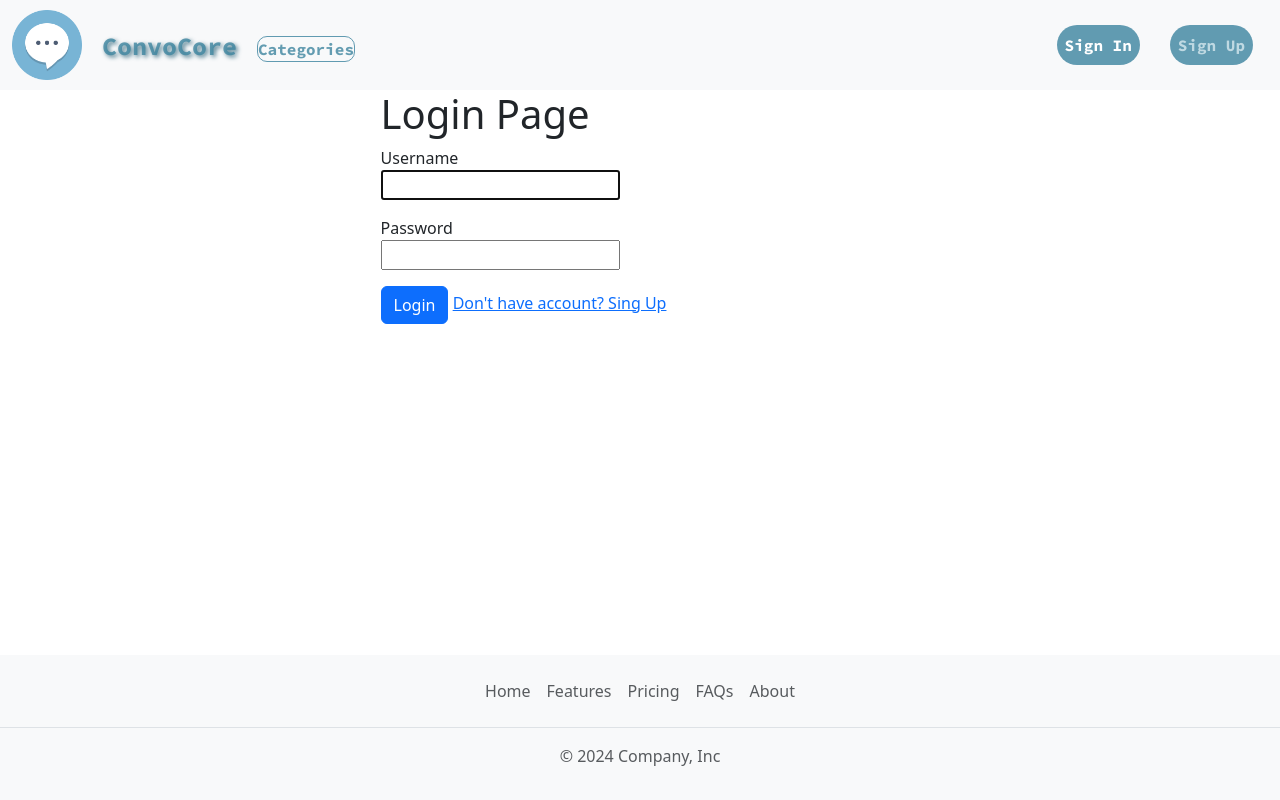
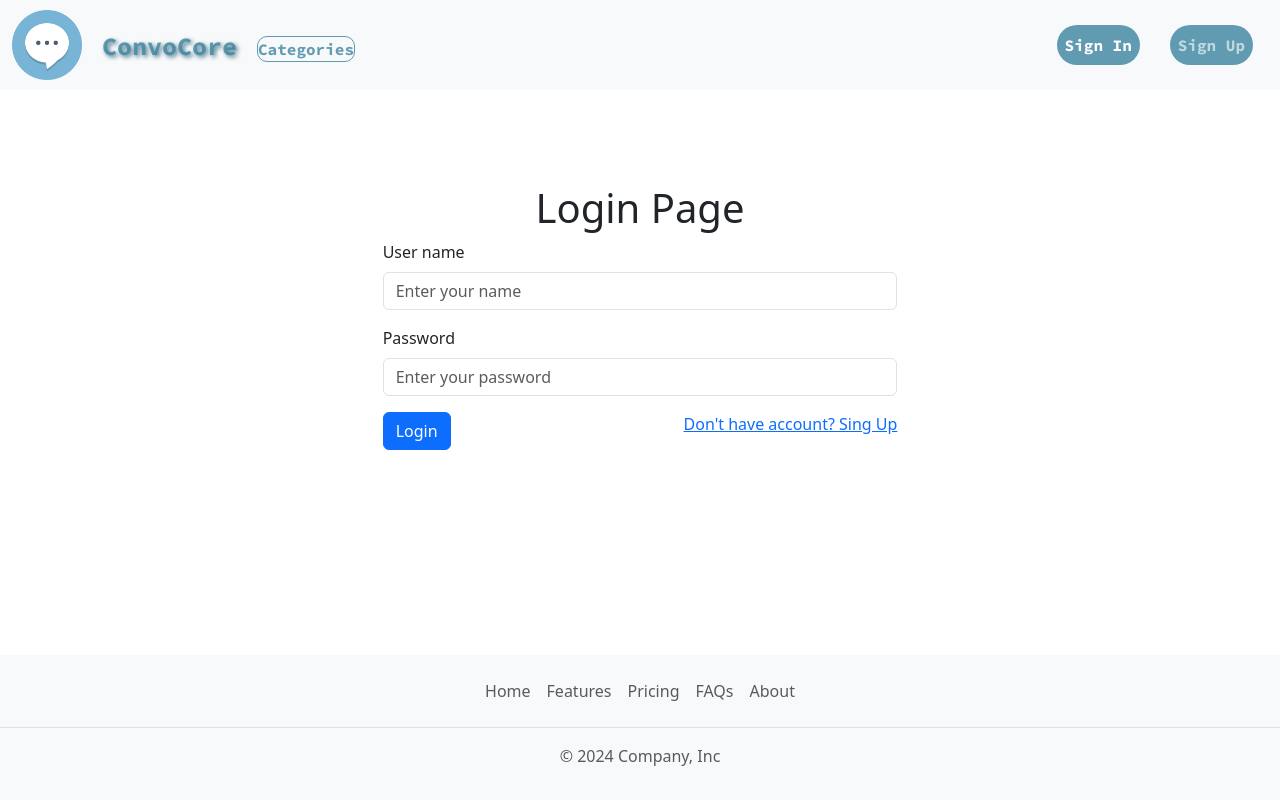
Before and after one commit to DominickUAODS/projectForum, a Django app: page /account/login/ in a window 1280 px wide. Run offline with Django 5.2, Linux system fonts and the light colour scheme; some libraries are stand-ins or nearby versions.

Commit message:
commit before new data

```diff
--- a/ForumApp/templates/registration/login.html
+++ b/ForumApp/templates/registration/login.html
@@ -1,23 +1,35 @@
 {% extends "base.html" %}
 
 {% block login %}
-<div class="container d-flex justify-content-center">
+<div class="container d-flex justify-content-center m-auto">
     <div class="row">
-        <h1>Login Page</h1>
-        <form method="POST" action="">
+        <h1 class="d-flex justify-content-center">Login Page</h1>
+        <form method="POST">
             {% csrf_token %}
+
             <div class="mb-3">
-                <label for="username">Username</label>
-                <div class="">{{ form.username }}</div>
+                <label for="id_username" class="form-label">User name</label>
+                <input type="text" class="form-control" name="username" id="id_username" placeholder="Enter your name" required>
             </div>
 
             <div class="mb-3">
-                <label for="password">Password</label>
-                <div class="">{{ form.password }}</div>
+                <label for="id_password" class="form-label">Password</label>
+                <input type="password" class="form-control" name="password" id="id_password" placeholder="Enter your password" required>
             </div>
 
-            <button class="btn btn-primary" type="submit">Login</button>
-            <a href="{% url 'signup' %}">Don't have account? Sing Up</a>
+            <div class="mb-3 text-danger">
+                {% if form.non_field_errors %}
+                    {% for error in form.non_field_errors %}
+                        <label>{{ error }}</label>
+                    {% endfor %}
+                {% endif %}
+            </div>
+
+            <div class="form-group mb-3 d-flex justify-content-between">
+                <button class="btn btn-primary" type="submit">Login</button>
+                <a href="{% url 'signup' %}">Don't have account? Sing Up</a>
+            </div>
+
         </form>
     </div>
 </div>
--- a/ForumApp/templates/user_profile_details.html
+++ b/ForumApp/templates/user_profile_details.html
@@ -16,6 +16,11 @@
                 <div class="mb-3">
                     <label for="username">Username : </label>
                     {{ form.instance.username }}
+                </div>
+
+                <div class="mb-3">
+                    <label for="email">Email : </label>
+                    {{ form.instance.email }}
                 </div>
 
                 <div class="mb-3">
--- a/ForumApp/templates/user_profile_edit.html
+++ b/ForumApp/templates/user_profile_edit.html
@@ -16,6 +16,11 @@
                 <div class="mb-3">
                     <label for="username">Username : </label>
                     {{ form.username }}
+                </div>
+
+                <div class="mb-3">
+                    <label for="username">Email : </label>
+                    {{ form.email }}
                 </div>
 
                 <div class="mb-3">
```
Also changed, not shown: ForumApp/forms.py (+23 -8 lines), ForumApp/templates/signup.html (+11 -3 lines), ForumApp/views.py (+5 -3 lines).
